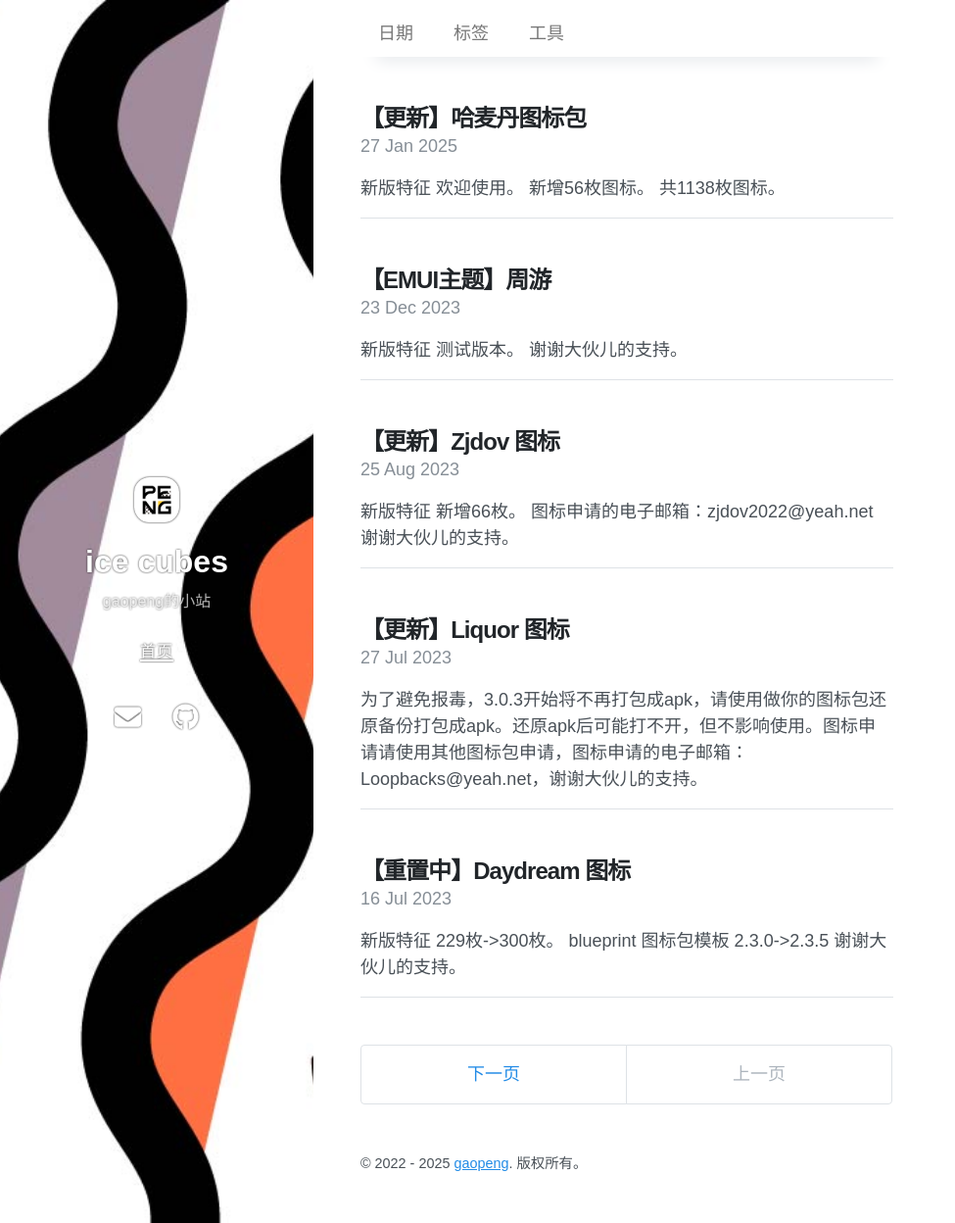
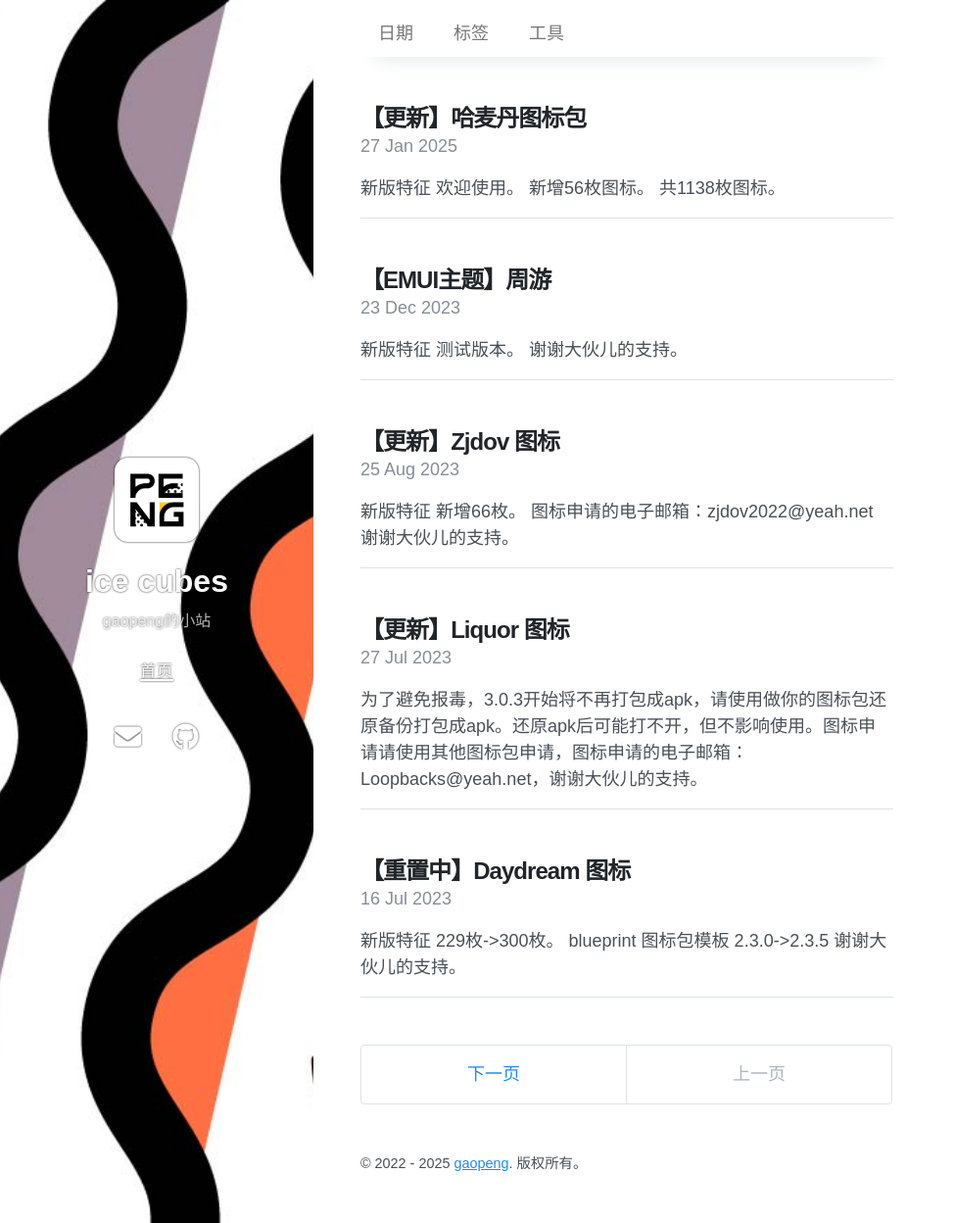
Before and after one commit to gaopengk/gaopengk.github.io, a Jekyll site: the page built from index.html, in a window 1280 px wide and 1248 px high. Shown: the whole window at 98% size, without its empty margins (0-975 px from the left). Built offline with Jekyll 4.4.1, drawn with Linux system fonts in a browser that asks for light colours; nearby versions of some CDN libraries; the list of posts is cut into pages by our own code.

Commit message:
Update _sidebar.scss

```diff
--- a/_sass/_sidebar.scss
+++ b/_sass/_sidebar.scss
@@ -17,9 +17,9 @@
 }
 
 .avatar-image {
-  width: 16%;
+  width: 30%;
   height: auto;
-  border-radius: 34%;
+  border-radius: 16%;
   display: block;
   margin-right: auto;
   margin-left: auto;
```
